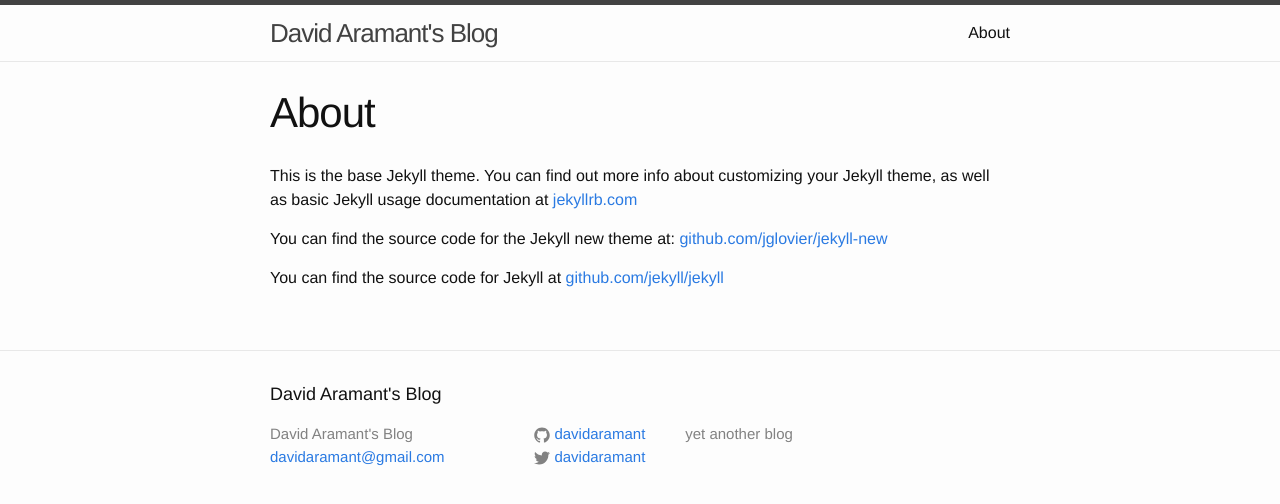
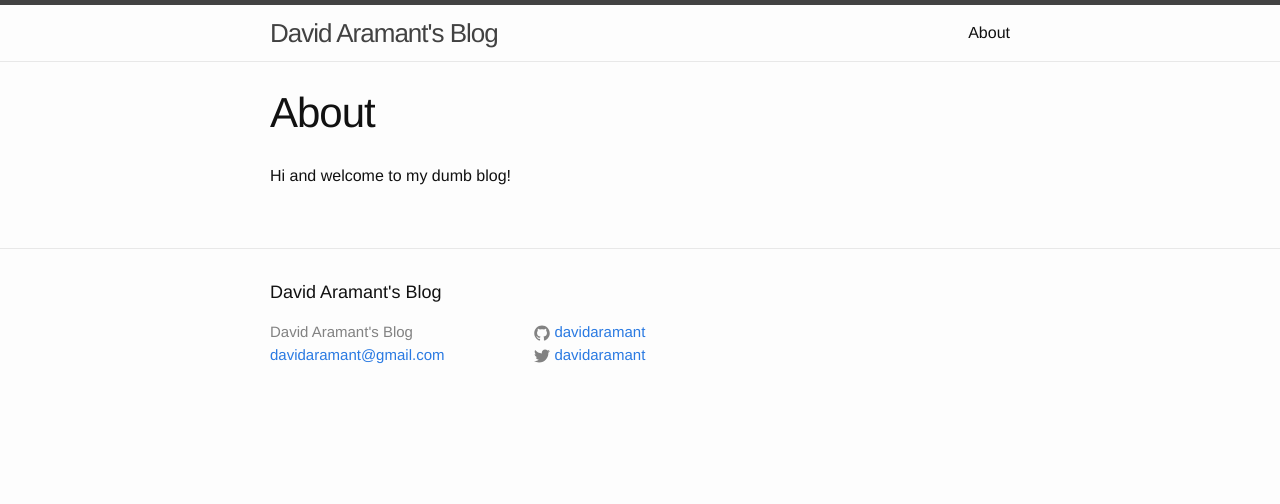
Before and after one commit to davidaramant/davidaramant.github.io, a Jekyll site: the page built from about.md, in a window 1280 px wide. Shown: the top 504 px of the page. Built offline with Jekyll 4.4.1, drawn with Linux system fonts in a browser that asks for light colours.

Commit message:
Updated About and Description

```diff
--- a/_config.yml
+++ b/_config.yml
@@ -1,8 +1,7 @@
 # Site settings
 title: David Aramant's Blog
 email: davidaramant@gmail.com
-description: >
-  yet another blog
+description: ""
 baseurl: "" # the subpath of your site, e.g. /blog/
 url: "" # the base hostname & protocol for your site
 twitter_username: davidaramant
--- a/about.md
+++ b/about.md
@@ -4,8 +4,4 @@
 permalink: /about/
 ---
 
-This is the base Jekyll theme. You can find out more info about customizing your Jekyll theme, as well as basic Jekyll usage documentation at [jekyllrb.com](http://jekyllrb.com/)
-
-You can find the source code for the Jekyll new theme at: [github.com/jglovier/jekyll-new](https://github.com/jglovier/jekyll-new)
-
-You can find the source code for Jekyll at [github.com/jekyll/jekyll](https://github.com/jekyll/jekyll)
+Hi and welcome to my dumb blog!
```
